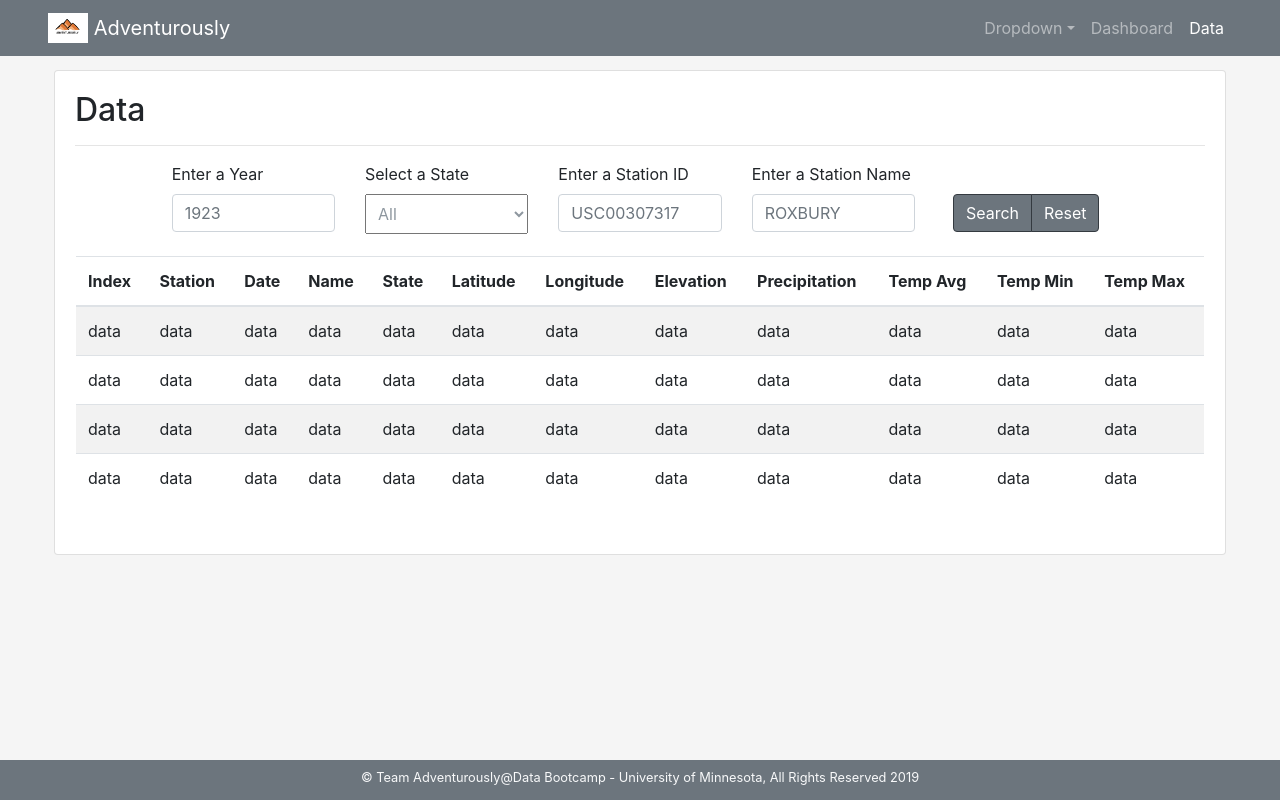
After one commit to kd017/ADVENTUROUS.LY, a Flask app: template templates/data.html in a window 1280 px wide. The commit adds this page. Run offline with Flask 2, Linux system fonts and the light colour scheme; the template is opened without the code that fills it, so the values that code supplies are empty; some libraries are stand-ins or nearby versions.

Commit message:
Initial websites commit

```diff
--- /dev/null
+++ b/static/css/style.css
@@ -0,0 +1,11 @@
+body {
+    background-color: whitesmoke;
+}
+
+select {
+    /* display: block; */
+    width: 100%;
+    padding: 8px;
+    color: #8e979f;
+    outline: none;
+}
--- /dev/null
+++ b/templates/data.html
@@ -0,0 +1,200 @@
+<!DOCTYPE html>
+<html lang="en-us">
+
+    <head>
+        <meta charset="UTF-8">
+        <meta name="viewport" content="width=device-width, initial-scale=1, shrink-to-fit=no">
+        <title>Adventurously - Data</title>
+
+        <!-- Bootstrap -->
+        <link rel="stylesheet" href="https://stackpath.bootstrapcdn.com/bootstrap/4.3.1/css/bootstrap.min.css" integrity="sha384-ggOyR0iXCbMQv3Xipma34MD+dH/1fQ784/j6cY/iJTQUOhcWr7x9JvoRxT2MZw1T" crossorigin="anonymous">
+        <link rel="stylesheet" href="../static/css/style.css">
+        <script src="https://code.jquery.com/jquery-3.3.1.slim.min.js" integrity="sha384-q8i/X+965DzO0rT7abK41JStQIAqVgRVzpbzo5smXKp4YfRvH+8abtTE1Pi6jizo" crossorigin="anonymous"></script>
+        <script src="https://cdnjs.cloudflare.com/ajax/libs/popper.js/1.14.7/umd/popper.min.js" integrity="sha384-UO2eT0CpHqdSJQ6hJty5KVphtPhzWj9WO1clHTMGa3JDZwrnQq4sF86dIHNDz0W1" crossorigin="anonymous"></script>
+        <script src="https://stackpath.bootstrapcdn.com/bootstrap/4.3.1/js/bootstrap.min.js" integrity="sha384-JjSmVgyd0p3pXB1rRibZUAYoIIy6OrQ6VrjIEaFf/nJGzIxFDsf4x0xIM+B07jRM" crossorigin="anonymous"></script>
+    </head>
+
+    <body>
+        <div class="container">
+            <nav class="navbar navbar-expand-md navbar-dark bg-secondary fixed-top px-5">
+
+                <a class="navbar-brand" href="index.html">
+                    <img src="../static/images/logo.png" width="40px" height="30px" class="d-inline-block align-top" alt="">
+                    Adventurously
+                </a>
+
+                <button class="navbar-toggler" type="button" data-toggle="collapse" data-target="#navbarSupportedContent" aria-controls="navbarSupportedContent" aria-expanded="false" aria-label="Toggle navigation">
+                    <span class="navbar-toggler-icon"></span>
+                </button>
+
+                <div class="collapse navbar-collapse" id="navbarSupportedContent">
+                    <ul class="navbar-nav ml-md-auto">
+                        <li class="nav-item">
+                            <div class="dropdown">
+                                <a class="nav-link dropdown-toggle" href="#" id="navbarDropdownMenuLink" data-toggle="dropdown" aria-haspopup="true" aria-expanded="false">Dropdown</a>
+                                <div class="dropdown-menu navbar-custom" aria-labelledby="navbarDropdownMenuLink">
+                                    <a class="dropdown-item" href="#">Option1</a>
+                                    <a class="dropdown-item" href="#">Option2</a>
+                                    <a class="dropdown-item" href="#">Option3</a>
+                                    <a class="dropdown-item" href="#">Option4</a>
+                                </div>
+                            </div>
+                        </li>
+                        <li class="nav-item">
+                            <a class="nav-link" href="dashboard.html">Dashboard</a>
+                        </li>
+                        <li class="nav-item">
+                            <a class="nav-link active" href="data.html">Data</a>
+                        </li>
+                    </ul>
+
+                </div>
+
+            </nav>
+
+        </div>
+
+        <div class="container-fluid" style="padding-top: 70px">
+<!-- Begin unique pages -->
+            <div class="row mx-md-4">
+                <div class="col-lg-12">
+                    <aside class="filters">
+                        <div class="card bg-white">
+                            <!-- <div class="card-header bg-white">
+                                <h2>Data</h2>
+                            </div> -->
+                            <div class="card-body">
+                                <div class="row">
+                                    <div class="col-12">
+                                        <h2>Data</h2>
+                                        <hr>
+                                    </div>
+                                </div>
+                                <form>
+                                    <div class="row">
+                                        <div class="col-lg-1"></div>
+                                        <div class="col-lg-2">
+                                            <label for="date">Enter a Year</label>
+                                            <input class="form-control" id="datetime" type="text" placeholder="1923">
+                                        </div>
+                                        <div class="col-lg-2">
+                                            <label for="state">Select a State</label>
+                                            <br>
+                                            <select id="state">
+                                                <option>All</option>
+                                            </select>
+                                        </div>
+                                        <div class="col-lg-2">
+                                            <label for="city">Enter a Station ID</label>
+                                            <input class="form-control" id="city" type="text" placeholder="USC00307317">
+                                        </div>
+                                        <div class="col-lg-2">
+                                            <label for="city">Enter a Station Name</label>
+                                            <input class="form-control" id="city" type="text" placeholder="ROXBURY">
+                                        </div>
+                                        <div class="col-lg-2">
+                                            <br>
+                                            <div class="btn-group p-2">
+                                                <button id="filter-btn" type="submit" class="btn btn-secondary border-dark">Search</button>
+                                                <button id="reset-btn" type="reset" class="btn btn-secondary border-dark">Reset</button>
+                                            </div>
+                                        </div>
+                                    </div>
+                                </form>
+
+
+                                <div class="row">
+
+                                    <div class="col-12 p-3">
+                                        <table id="data-table" class="table table-striped table-hover table-responsive-xl">
+                                            <thead>
+                                                <th>Index</th>
+                                                <th>Station</th>
+                                                <th>Date</th>
+                                                <th>Name</th>
+                                                <th>State</th>
+                                                <th>Latitude</th>
+                                                <th>Longitude</th>
+                                                <th>Elevation</th>
+                                                <th>Precipitation</th>
+                                                <th>Temp Avg</th>
+                                                <th>Temp Min</th>
+                                                <th>Temp Max</th>
+                                            </thead>
+                                            <tr>
+                                                <td>data</td>
+                                                <td>data</td>
+                                                <td>data</td>
+                                                <td>data</td>
+                                                <td>data</td>
+                                                <td>data</td>
+                                                <td>data</td>
+                                                <td>data</td>
+                                                <td>data</td>
+                                                <td>data</td>
+                                                <td>data</td>
+                                                <td>data</td>
+                                            </tr>
+                                            <tr>
+                                                <td>data</td>
+                                                <td>data</td>
+                                                <td>data</td>
+                                                <td>data</td>
+                                                <td>data</td>
+                                                <td>data</td>
+                                                <td>data</td>
+                                                <td>data</td>
+                                                <td>data</td>
+                                                <td>data</td>
+                                                <td>data</td>
+                                                <td>data</td>
+                                            </tr>
+                                            <tr>
+                                                <td>data</td>
+                                                <td>data</td>
+                                                <td>data</td>
+                                                <td>data</td>
+                                                <td>data</td>
+                                                <td>data</td>
+                                                <td>data</td>
+                                                <td>data</td>
+                                                <td>data</td>
+                                                <td>data</td>
+                                                <td>data</td>
+                                                <td>data</td>
+                                            </tr>
+                                            <tr>
+                                                <td>data</td>
+                                                <td>data</td>
+                                                <td>data</td>
+                                                <td>data</td>
+                                                <td>data</td>
+                                                <td>data</td>
+                                                <td>data</td>
+                                                <td>data</td>
+                                                <td>data</td>
+                                                <td>data</td>
+                                                <td>data</td>
+                                                <td>data</td>
+                                            </tr>
+                                        </table>
+
+                                    </div>
+
+                                </div>
+                            </div>
+                            <!-- <div id="number-results" class="card-footer"></div> -->
+                        </div>
+                    </aside>
+                </div>
+            </div>
+        </div>
+    </body>
+
+    <div class="fixed-bottom">
+        <footer class="footer-copyright bg-secondary pt-1" style="height: 40px">
+            <p class="text-light text-center"><small>© Team Adventurously@Data Bootcamp - University of Minnesota, All Rights Reserved 2019</small>
+            </p>
+        </footer>
+    </div>
+</html>
```
Also changed, not shown: templates/dashboard.html (added, +151 -0 lines), templates/index.html (+68 -57 lines), static/images/abstract-q-c-1000-250-4.jpg (added), static/images/abstract-q-c-1000-250-6.jpg (added), static/images/abstract-q-c-1000-250-7.jpg (added), static/images/abstract-q-c-1280-720-3.jpg (added), static/images/logo.png (added).
